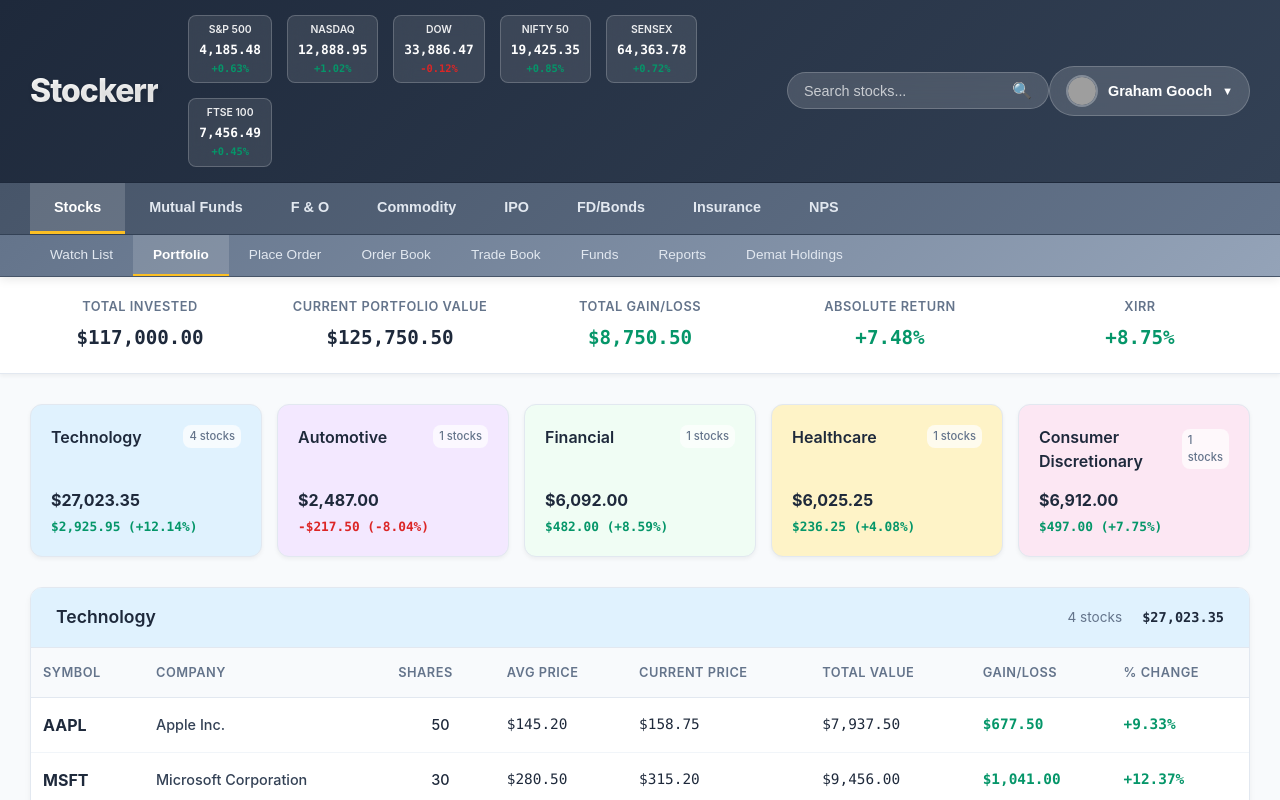
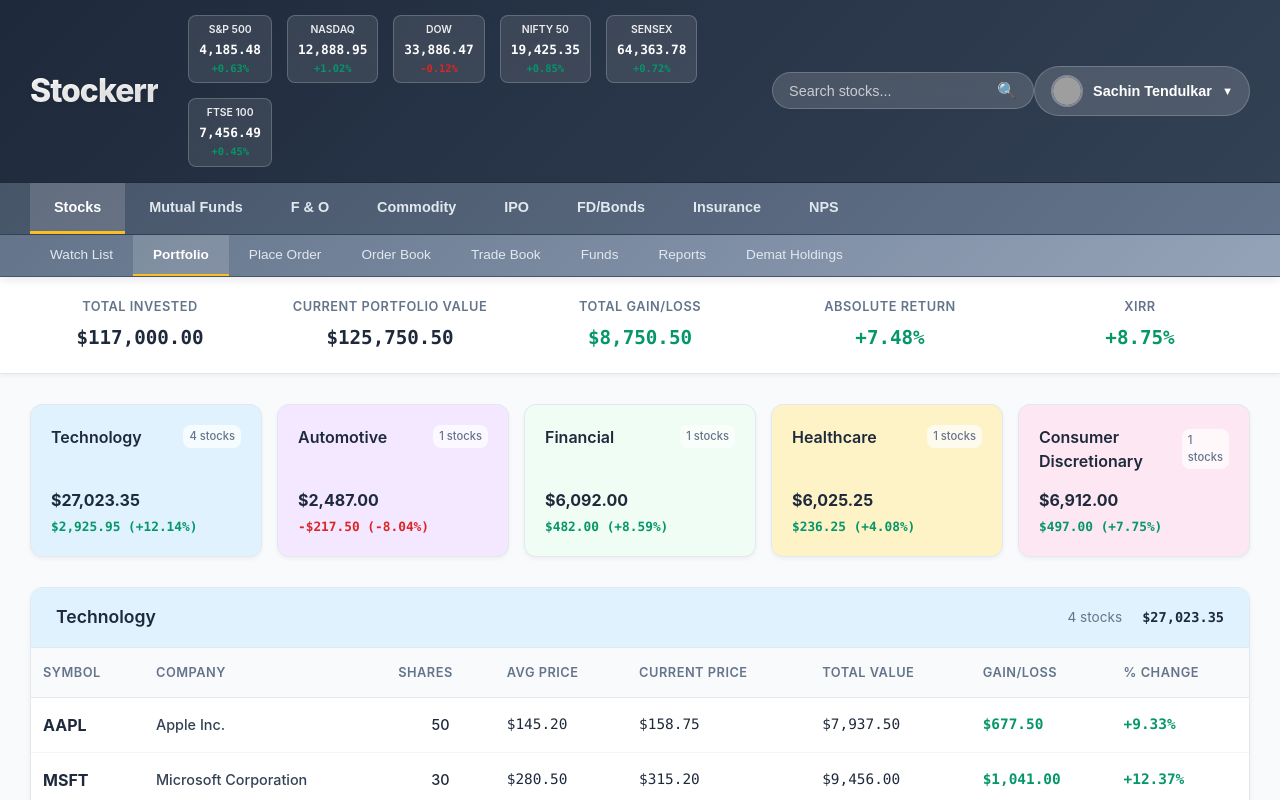
Before and after one commit to shanmitha555/stocker_UI, a React (Vite) app: page / in a window 1280 px wide. Shown: the top 800 px of the page. Built offline with nearby package versions, Linux system fonts and the light colour scheme; grey boxes are pictures that could not be loaded.

Commit message:
Sachin Tendulkar Change

```diff
--- a/src/App.jsx
+++ b/src/App.jsx
@@ -4,8 +4,8 @@ import './App.css'
 // Sample portfolio data for Joe Root
 const portfolioData = {
   user: {
-    name: 'Graham Gooch',
-    email: 'graham.gooch@example.com',
+    name: 'Sachin Tendulkar',
+    email: 'sachin.tendulkar@example.com',
     totalValue: 125750.50,
     totalGain: 8750.50,
     gainPercentage: 7.48
```
